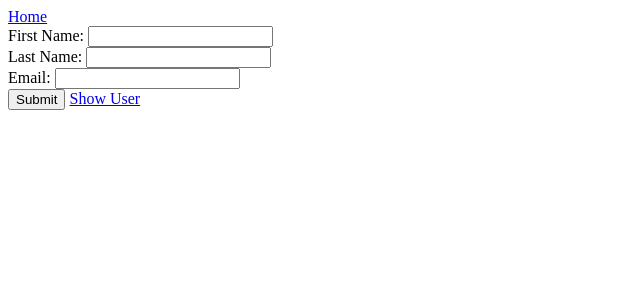
After one commit to Amiculay/PYJune2022, a Flask app: template MySQL/Projects/users_mysql/templates/update.html in a window 1280 px wide. The commit adds this page. Shown: the top 300 px of the page, without its empty margins (0-640 px from the left). Run offline with Flask 2, Linux system fonts and the light colour scheme; the template is opened without the code that fills it, so the values that code supplies are empty.

Commit message:
Updated with show/edit functionality

```diff
--- a/MySQL/Projects/users_mysql/models/model_user.py
+++ b/MySQL/Projects/users_mysql/models/model_user.py
@@ -14,11 +14,18 @@ class User:
         self.updated_at = data['updated_at']
         self.full_name = f"{self.first_name.capitalize()} {self.last_name.capitalize()}"
 
+# CREATE
+    @classmethod
+    def create_one(cls, data):
+        query = "INSERT INTO users (first_name, last_name, email, created_at, updated_at) VALUES (%(first_name)s, %(last_name)s, %(email)s, NOW(), NOW())"
+        return connectToMySQL(DATABASE).query_db(query, data)
+
+# RETRIEVE
     @classmethod
     def get_all(cls):
         query = "SELECT * FROM users;"
         results = connectToMySQL(DATABASE).query_db(query)
-        if results:
+        if results: # Checks if we have users
             all_users = []
             for user in results:
                 all_users.append( cls(user) )
@@ -26,10 +33,18 @@ class User:
         return []
 
     @classmethod
-    def create_one(cls, data):
-        query = "INSERT INTO users (first_name, last_name, email, created_at, updated_at) VALUES (%(first_name)s, %(last_name)s, %(email)s, NOW(), NOW())"
+    def get_one(cls, data):
+        query = "SELECT * FROM users WHERE id = %(id)s"
+        user = connectToMySQL(DATABASE).query_db(query, data)
+        return cls(user[0])
+
+# UPDATE
+    @classmethod
+    def update_user(cls, data):
+        query = "UPDATE users SET first_name = %(first_name)s, last_name = %(last_name)s, email = %(email)s, updated_at = NOW() WHERE id = %(id)s"
         return connectToMySQL(DATABASE).query_db(query, data)
 
+# DELETE
     @classmethod
     def delete_one(cls, data):
         query = "DELETE FROM users WHERE id = %(id)s"
--- a/MySQL/Projects/users_mysql/server.py
+++ b/MySQL/Projects/users_mysql/server.py
@@ -3,23 +3,49 @@ from flask import Flask, render_template, redirect, request
 from models.model_user import User
 app = Flask(__name__)
 
+#Home
 @app.route('/')
 def index():
+    return redirect("/users")
+
+@app.route('/users/new')
+def new_user():
     return render_template("index.html")
 
+# Create users
 @app.route('/create_user', methods=["POST"])
 def create_user():
     User.create_one(request.form)
     return redirect('/users')
 
+# Display ALL users
 @app.route('/users')
-def print_users():
+def display_users():
     users = User.get_all()
     return render_template("users.html", users = users)
 
-@app.route('/user/<int:id>/delete')
+# Show user
+@app.route('/users/<int:id>')
+def show_user(id):
+    user = User.get_one({'id': id})
+    return render_template("read.html", user = user)
+
+# Delete user
+@app.route('/users/<int:id>/delete')
 def delete_user(id):
     User.delete_one({'id': id})
+    print({'id': id})
+    return redirect('/users')
+
+# Show edit page
+@app.route('/users/<int:id>/edit')
+def edit_user(id):
+    user = User.get_one({'id': id})
+    return render_template("update.html", user = user)
+
+@app.route('/users/update', methods=['POST'])
+def update_user():
+    User.update_user(request.form)
     return redirect('/users')
 
 if __name__ == "__main__":
--- /dev/null
+++ b/MySQL/Projects/users_mysql/templates/update.html
@@ -0,0 +1,29 @@
+<!DOCTYPE html>
+<html lang="en">
+<head>
+    <meta charset="UTF-8">
+    <meta http-equiv="X-UA-Compatible" content="IE=edge">
+    <meta name="viewport" content="width=device-width, initial-scale=1.0">
+    <title>Document</title>
+</head>
+<body>
+    <a href="/users">Home</a>
+    <form action="/users/update" method="POST">
+        <input type="hidden" name="id" value="{{user.id}}">
+        <div class="userInput">
+            <label for="first_name">First Name:</label>
+            <input type="text" name="first_name" value="{{user.first_name}}">
+        </div>
+        <div class="userInput">
+            <label for="last_name">Last Name:</label>
+            <input type="text" name="last_name" value="{{user.last_name}}">
+        </div>
+        <div class="userInput">
+            <label for="email">Email:</label>
+            <input type="email" name="email" value="{{user.email}}">
+        </div>
+        <input type="submit">
+        <a href="/users/{{user.id}}">Show User</a>
+    </form>
+</body>
+</html>
```
Also changed, not shown: MySQL/Projects/users_mysql/templates/read.html (added, +18 -0 lines), MySQL/Projects/users_mysql/templates/users.html (+9 -1 lines).
